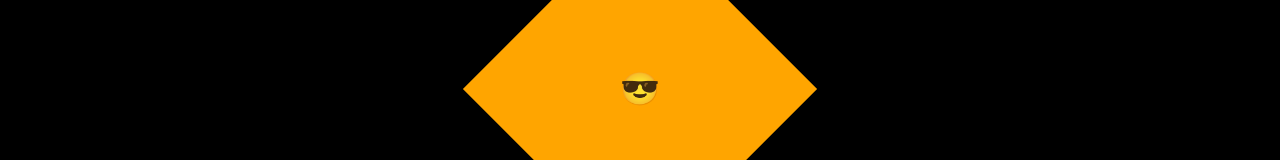
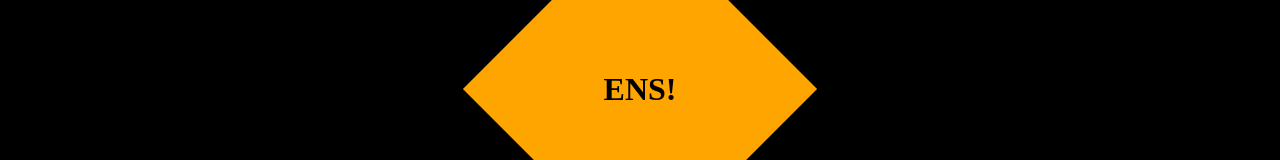
Before and after one commit to ensjamz/Like-a-diamond, a plain HTML site: page index.html in a window 1280 px wide. Shown: the part 311-471 px from the top of the page. Drawn offline with Linux system fonts and the light colour scheme.

Commit message:
Update index.html

```diff
--- a/index.html
+++ b/index.html
@@ -161,7 +161,7 @@
 
 
 	<div class="box"></div>
-	<div class="text1">😎</div>
+	<div class="text1">ENS!</div>
 	<div class="no hidden">Radvoice.eth</div>
 
 
```
